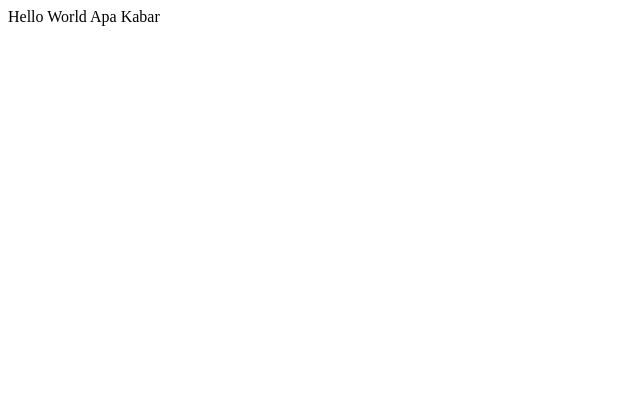
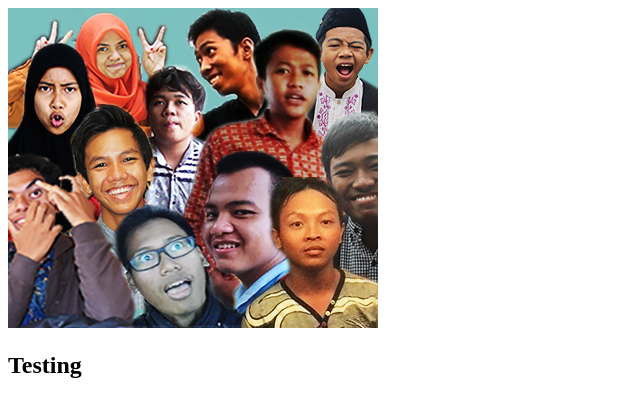
Before and after one commit to HMsyah23/HMsyah23, a plain HTML site: page index.html in a window 1280 px wide. Shown: the whole page, without its empty margins (0-640 px from the left). Drawn offline with Linux system fonts and the light colour scheme.

Commit message:
Changed Hello world with img and h2 to display simple profile data. Image file added in the folder images and used as resource in the img element in index.html file

```diff
--- a/index.html
+++ b/index.html
@@ -5,8 +5,10 @@
 </head>
 
 <body>
-    Hello World
-    Apa Kabar
+    <div>
+        <img src="images/test.png" alt="profile image" />
+        <h2>Testing</h2>
+    </div>
 </body>
 
 </html>
```
Also changed, not shown: images/test.png (added).
